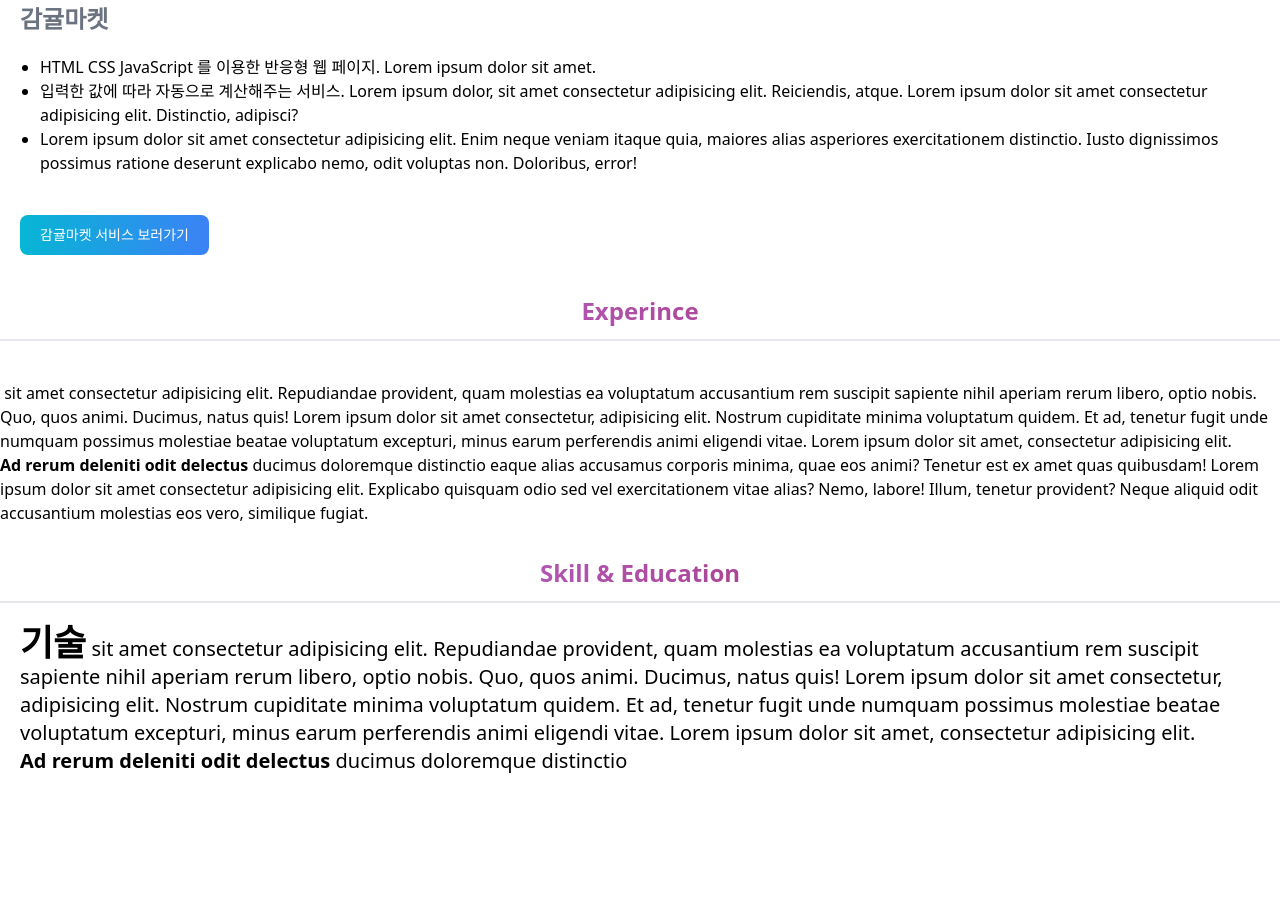
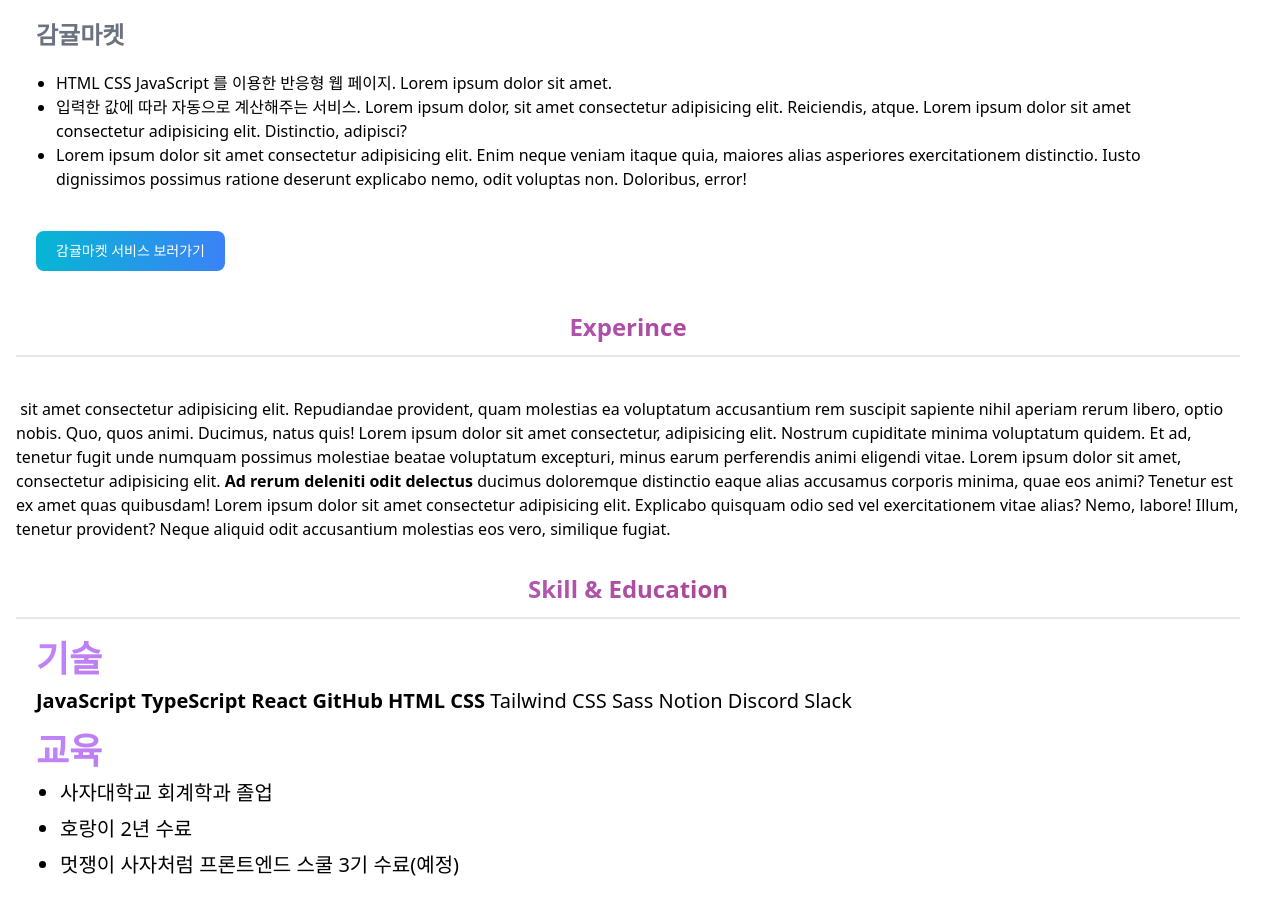
Before and after one commit to mayo516/TailwindCSS_-resume, a plain HTML site: page index.html in a window 1280 px wide. Shown: the part 1703-2618 px from the top of the page. Before the commit the page ends 2498 px from the top, so only its background shows below. Drawn offline with nearby package versions, Linux system fonts and the light colour scheme.

Commit message:
기술 교육 완성 후 레이아웃 조정

```diff
--- a/index.html
+++ b/index.html
@@ -20,34 +20,40 @@
                 <a class="mr-20" href="https://devwater.tistory.com/"> <i class="text-5xl fa-solid fa-t"></i></a>
         </div>
         <header class="intro flex">
-            <img class="rounded-full w-1/4" src="babylion.PNG" alt="프로필사진">
+            <img class="rounded-full w-1/4 bg-blend-darken" src="babylion.PNG" alt="프로필사진">
             <div class="flex-col flex gap-0.5 font-black justify-center ml-10">
                 <div
-                    class=" text-8xl font-extrabold text-transparent text-8xl bg-clip-text bg-gradient-to-r from-purple-300 to-pink-600">
+                    class=" text-8xl font-extrabold text-transparent text-8xl bg-clip-text bg-gradient-to-r from-purple-300 to-blue-600">
                     멋쟁이 사자같은 개발자</div>
                 <div
-                    class=" text-8xl font-extrabold text-transparent text-8xl bg-clip-text bg-gradient-to-r from-purple-300 to-pink-600">
+                    class=" text-8xl font-extrabold text-transparent text-8xl bg-clip-text bg-gradient-to-r from-purple-300 to-blue-600">
                     김은하입니다</div>
                 <div class="text-xl text-stone text-stone-400 mt-10 ml-3 ">dmsgk2323@likelion.org</div>
                 <div class="text-xl text-stone text-stone-400  mt-1 ml-3  ">010-0000-0000</div>
             </div>
 
         </header>
+        <div class="p-4 pr-10">
             <section class="about-me">
                 <div
                     class="mt-5 p-3 text-center border-b-2 font-extrabold text-transparent text-2xl bg-clip-text bg-gradient-to-r from-purple-400 to-pink-800">
                     About me</div>
                 <div class="p-5 text-xl">
-                <div class="font-bold inline-block text-4xl">안녕하세요</div> sit amet consectetur adipisicing
+                    <div class="font-bold inline-block text-4xl text-gray-400">안녕하세요</div> sit amet consectetur
+                    adipisicing
                     elit.
                     Repudiandae
                     provident, quam
                     molestias ea
-                voluptatum accusantium rem suscipit sapiente nihil aperiam rerum libero, optio nobis. Quo, quos animi.
-                Ducimus, natus quis! Lorem ipsum dolor sit amet consectetur, adipisicing elit. Nostrum cupiditate minima
+                    voluptatum accusantium rem suscipit sapiente nihil aperiam rerum libero, optio nobis. Quo, quos
+                    animi.
+                    Ducimus, natus quis! Lorem ipsum dolor sit amet consectetur, adipisicing elit. Nostrum cupiditate
+                    minima
                     voluptatum quidem. Et ad, tenetur fugit unde numquam possimus molestiae beatae voluptatum excepturi,
-                minus earum perferendis animi eligendi vitae. Lorem ipsum dolor sit amet, consectetur adipisicing elit.
-                <div class="font-bold inline-block">Ad rerum deleniti odit delectus</div> ducimus doloremque distinctio
+                    minus earum perferendis animi eligendi vitae. Lorem ipsum dolor sit amet, consectetur adipisicing
+                    elit.
+                    <div class="font-bold inline-block">Ad rerum deleniti odit delectus</div> ducimus doloremque
+                    distinctio
 
                 </div>
             </section>
@@ -59,7 +65,8 @@
                     <div class="font-bold text-2xl text-gray-500 ">1만 시간의 법칙</div>
                     <ul class="list-disc ml-5 mt-5">
                         <li>HTML CSS JavaScript 를 이용한 반응형 웹 페이지. HTML 구조를 시멘틱하게 구현함. </li>
-                    <li>입력한 값에 따라 자동으로 계산해주는 서비스. Lorem ipsum dolor, sit amet consectetur adipisicing elit. Reiciendis,
+                        <li>입력한 값에 따라 자동으로 계산해주는 서비스. Lorem ipsum dolor, sit amet consectetur adipisicing elit.
+                            Reiciendis,
                             atque. Lorem ipsum dolor sit amet consectetur adipisicing elit. Distinctio, adipisci?</li>
                         <li>모달창 구현</li>
                     </ul>
@@ -75,7 +82,8 @@
                         <li>flex 와 grid를 사용하여 반응형 웹페이지 완성. Lorem ipsum dolor, sit amet consectetur adipisicing elit.
                             Reiciendis,
                             atque. Lorem ipsum dolor sit amet consectetur adipisicing elit. Distinctio, adipisci?</li>
-                    <li>Lorem ipsum dolor sit amet consectetur adipisicing elit. Laudantium sint commodi dicta sapiente
+                        <li>Lorem ipsum dolor sit amet consectetur adipisicing elit. Laudantium sint commodi dicta
+                            sapiente
                             deleniti eligendi, mollitia veritatis excepturi perspiciatis assumenda numquam debitis, id,
                             officia
                             libero praesentium dolorem consequatur possimus perferendis.</li>
@@ -88,7 +96,8 @@
                     <div class="font-bold text-2xl text-gray-500 ">렌딩 페이지</div>
                     <ul class="list-disc ml-5 mt-5">
                         <li>HTML CSS JavaScript 를 이용한 반응형 웹 페이지. Lorem ipsum dolor sit amet.</li>
-                    <li>입력한 값에 따라 자동으로 계산해주는 서비스. Lorem ipsum dolor, sit amet consectetur adipisicing elit. Reiciendis,
+                        <li>입력한 값에 따라 자동으로 계산해주는 서비스. Lorem ipsum dolor, sit amet consectetur adipisicing elit.
+                            Reiciendis,
                             atque. Lorem ipsum dolor sit amet consectetur adipisicing elit. Distinctio, adipisci?</li>
                         <li>모달창 구현</li>
                     </ul>
@@ -100,9 +109,11 @@
                     <div class="font-bold text-2xl text-gray-500 ">감귤마켓</div>
                     <ul class="list-disc ml-5 mt-5">
                         <li>HTML CSS JavaScript 를 이용한 반응형 웹 페이지. Lorem ipsum dolor sit amet.</li>
-                    <li>입력한 값에 따라 자동으로 계산해주는 서비스. Lorem ipsum dolor, sit amet consectetur adipisicing elit. Reiciendis,
+                        <li>입력한 값에 따라 자동으로 계산해주는 서비스. Lorem ipsum dolor, sit amet consectetur adipisicing elit.
+                            Reiciendis,
                             atque. Lorem ipsum dolor sit amet consectetur adipisicing elit. Distinctio, adipisci?</li>
-                    <li>Lorem ipsum dolor sit amet consectetur adipisicing elit. Enim neque veniam itaque quia, maiores
+                        <li>Lorem ipsum dolor sit amet consectetur adipisicing elit. Enim neque veniam itaque quia,
+                            maiores
                             alias asperiores exercitationem distinctio. Iusto dignissimos possimus ratione deserunt
                             explicabo
                             nemo, odit voluptas non. Doloribus, error!</li>
@@ -138,20 +149,25 @@
                     class="mt-5 p-3 text-center border-b-2 font-extrabold text-transparent text-2xl bg-clip-text bg-gradient-to-r from-purple-400 to-pink-800">
                     Skill & Education</div>
                 <div class="p-5 text-xl">
-                <div class="font-bold inline-block text-4xl"> 기술</div> sit amet consectetur adipisicing
-                elit.
-                Repudiandae
-                provident, quam
-                molestias ea
-                voluptatum accusantium rem suscipit sapiente nihil aperiam rerum libero, optio nobis. Quo, quos animi.
-                Ducimus, natus quis! Lorem ipsum dolor sit amet consectetur, adipisicing elit. Nostrum cupiditate minima
-                voluptatum quidem. Et ad, tenetur fugit unde numquam possimus molestiae beatae voluptatum excepturi,
-                minus earum perferendis animi eligendi vitae. Lorem ipsum dolor sit amet, consectetur adipisicing elit.
-                <div class="font-bold inline-block">Ad rerum deleniti odit delectus</div> ducimus doloremque distinctio
+                    <div
+                        class="font-bold text-4xl mb-2 font-extrabold text-transparent text-2xl bg-clip-text bg-gradient-to-r from-purple-400 to-pink-800">
+                        기술</div>
+                    <div class="font-bold inline-block">JavaScript TypeScript React GitHub HTML CSS</div> Tailwind CSS
+                    Sass Notion Discord Slack
+                    <div
+                        class="font-bold mt-4 mb-2 text-4xl  font-extrabold text-transparent text-2xl bg-clip-text bg-gradient-to-r from-purple-400 to-pink-800">
+                        교육</div>
+
+                    <ul class="list-disc ml-6 ">
+                        <li class="mb-2">사자대학교 회계학과 졸업</li>
+                        <li class="mb-2">호랑이 2년 수료</li>
+                        <li class="mb-2">멋쟁이 사자처럼 프론트엔드 스쿨 3기 수료(예정)</li>
+                    </ul>
 
                 </div>
             </section>
         </div>
+    </div>
 </body>
 
 </html>
```
Lines whose indentation alone changed are shown as unchanged.
